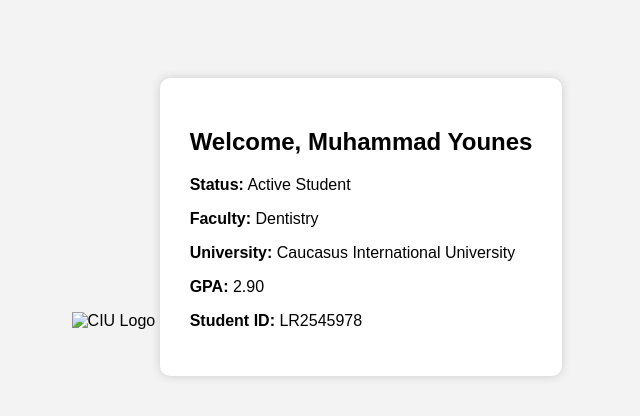
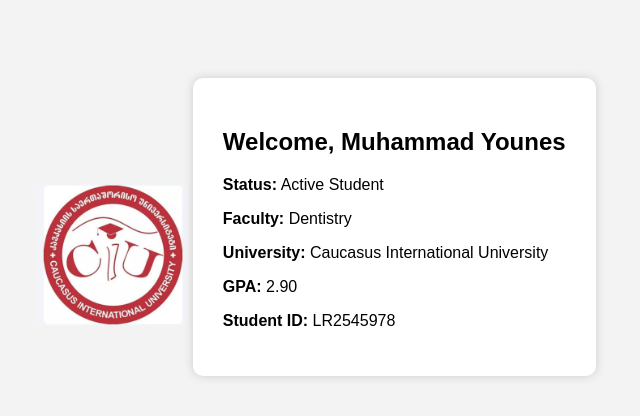
Before and after one commit to ahmad10402/ciu-portal, a plain HTML site: page dashboard.html in a window 1280 px wide. Shown: the whole page, without its empty margins (323-963 px from the left). Drawn offline with Linux system fonts and the light colour scheme.

Commit message:
Update dashboard.html

```diff
--- a/dashboard.html
+++ b/dashboard.html
@@ -25,7 +25,7 @@
   </style>
 </head>
 <body>
-  <img src="ciu-logo.png" alt="CIU Logo">
+  <img src="logo.png" alt="CIU Logo">
   <div class="data-box">
     <h2>Welcome, Muhammad Younes</h2>
     <p><strong>Status:</strong> Active Student</p>
```
